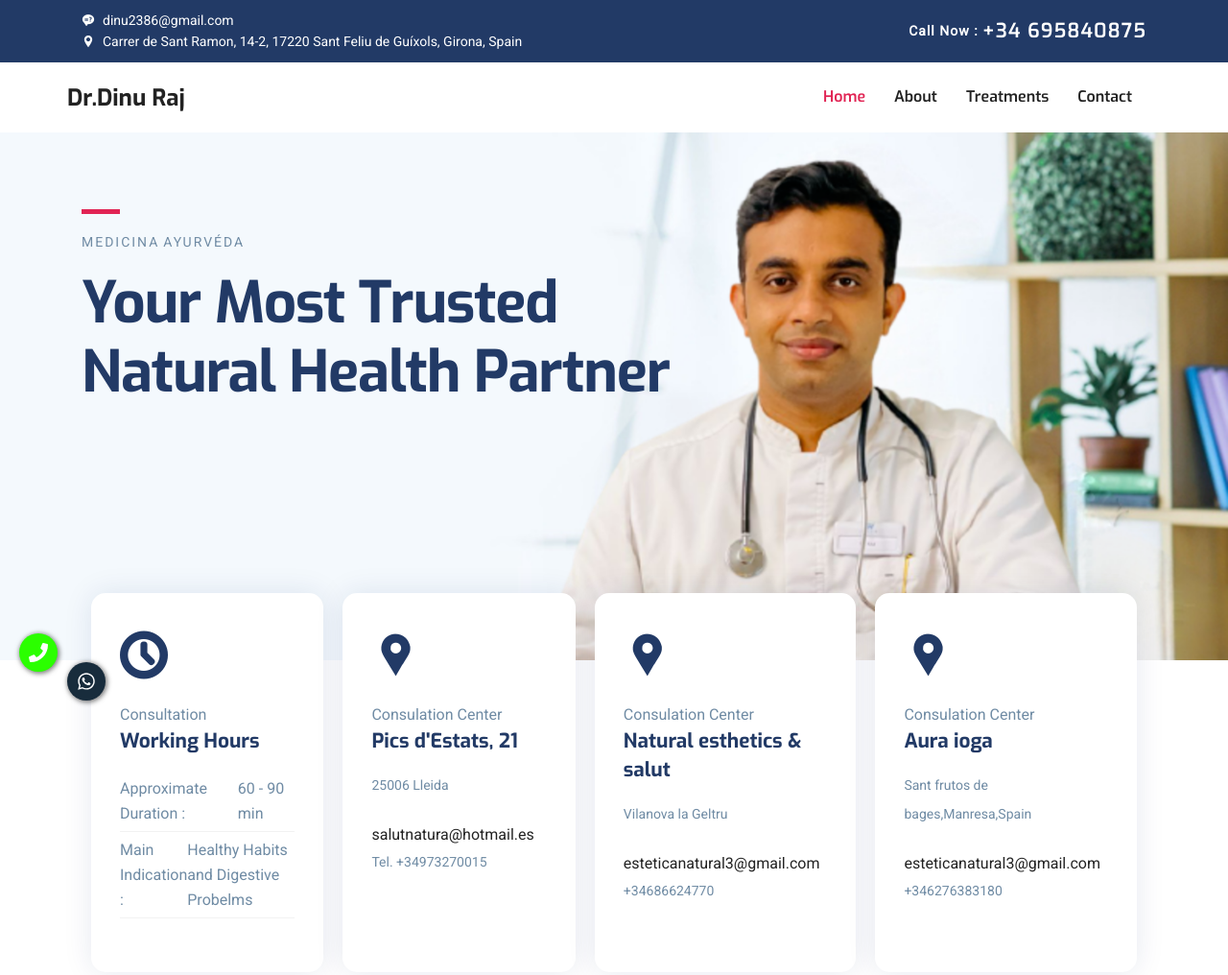
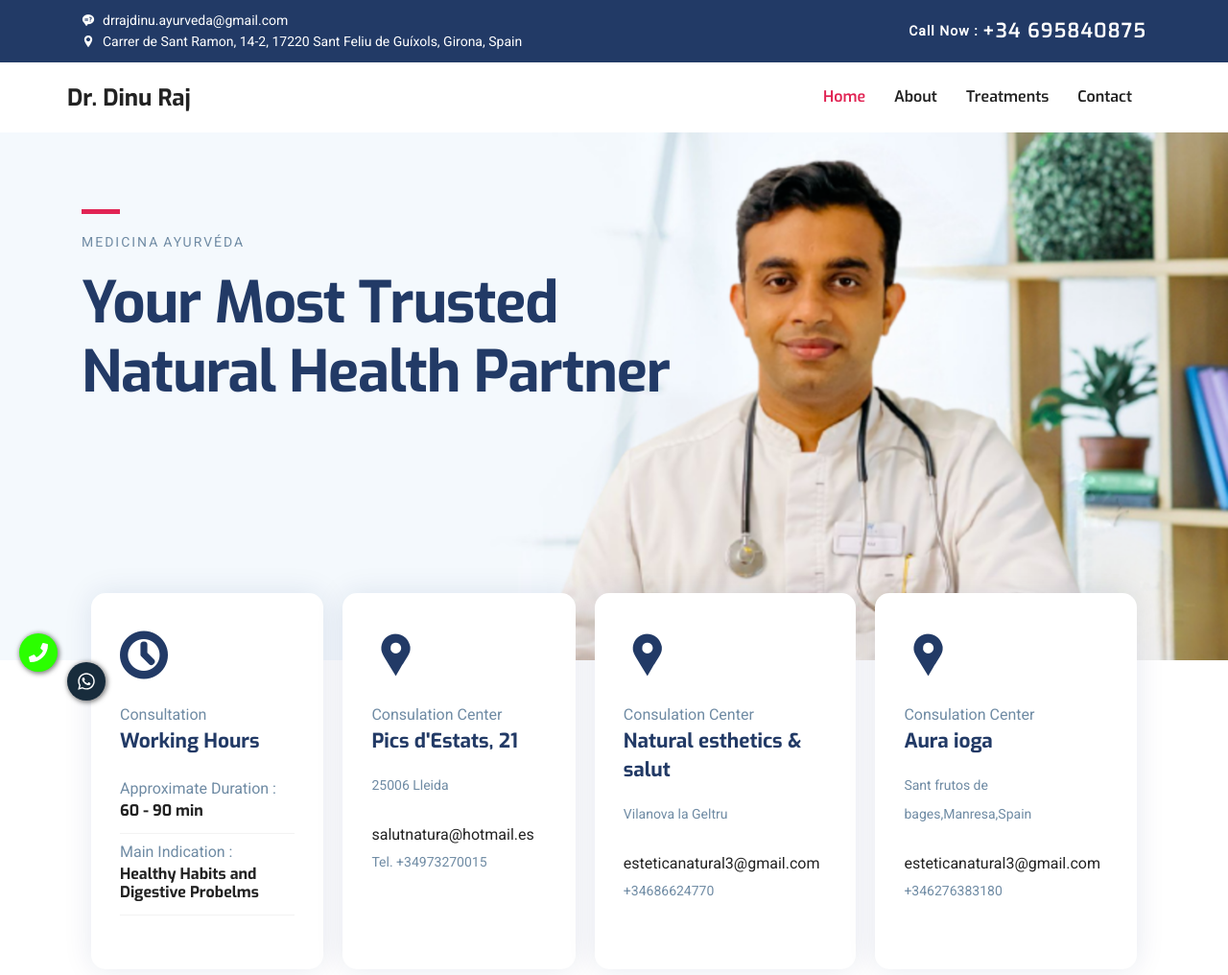
Before and after one commit to fuadaslam/Dr.DinuRaj, a plain HTML site: page index.html in a window 1280 px wide. Shown: the top 1016 px of the page at 96% size. Drawn offline with Linux system fonts and the light colour scheme; some packages are replaced by stand-ins of ours; a script that the page names is missing.

Commit message:
Emai Change

```diff
--- a/index.html
+++ b/index.html
@@ -22,7 +22,7 @@ FACEBOOK:https://fuadaslam.github.io/Dr.DinuRaj/
 	<!-- Basic Page Needs
   ================================================== -->
 	<meta charset="utf-8">
-	<title>Dr.DinuRaj &amp;MEDICINA AYURVÉDA </title>
+	<title>Dr.DinuRaj </title>
 
 	<!-- Mobile Specific Metas
   ================================================== -->
@@ -64,8 +64,8 @@ FACEBOOK:https://fuadaslam.github.io/Dr.DinuRaj/
 				<div class="row align-items-center">
 					<div class="col-lg-6">
 						<ul class="top-bar-info list-inline-item pl-0 mb-0">
-							<li class="list-inline-item"><a href="dinu2386@gmail.com"><i
-										class="icofont-support-faq mr-2"></i>dinu2386@gmail.com</a></li>
+							<li class="list-inline-item"><a href="drrajdinu.ayurveda@gmail.com"><i
+										class="icofont-support-faq mr-2"></i>drrajdinu.ayurveda@gmail.com</a></li>
 							<li class="list-inline-item"><i class="icofont-location-pin mr-2"></i>Carrer de Sant Ramon,
 								14-2, 17220 Sant Feliu de Guíxols, Girona, Spain</li>
 						</ul>
@@ -91,7 +91,7 @@ FACEBOOK:https://fuadaslam.github.io/Dr.DinuRaj/
 								<!-- <img src="images/logo.png" height="25" width="25" alt="" class="img-fluid"> -->
 							</div>
 							<div>
-								<h3>Dr.Dinu Raj</h3>
+								<h3>Dr. Dinu Raj</h3>
 							</div>
 
 						</div>
@@ -203,10 +203,10 @@ FACEBOOK:https://fuadaslam.github.io/Dr.DinuRaj/
 							<span>Consultation</span>
 							<h4 class="mb-3">Working Hours</h4>
 							<ul class="w-hours list-unstyled">
-								<li class="d-flex justify-content-between">Approximate Duration : <span>60 - 90
-										min</span></li>
-								<li class="d-flex justify-content-between">Main Indication : <span>Healthy Habits and
-										Digestive Probelms</span></li>
+								<li >Approximate Duration : <h6>60 - 90
+										min</h6></li>
+								<li >Main Indication : <h6>Healthy Habits and
+										Digestive Probelms</h6></li>
 								<!-- <li class="d-flex justify-content-between">Sat - sun : <span>10:00 - 17:00</span></li> -->
 							</ul>
 						</div>
@@ -782,8 +782,8 @@ wpac_init.push({widget: 'GoogleReview', id: 32269, place_id: 'ChIJR4t6SLeNoxIRl_
 								<span class="h6 mb-0">Email</span>
 							</div>
 							<h4 class="mt-2"><a href="mailto:
-							dinu2386@gmail.com">
-									dinu2386@gmail.com</a></h4>
+								drrajdinu.ayurveda@gmail.com">
+							drrajdinu.ayurveda@gmail.com</a></h4>
 						</div>
 
 						<div class="footer-contact-block">
```
